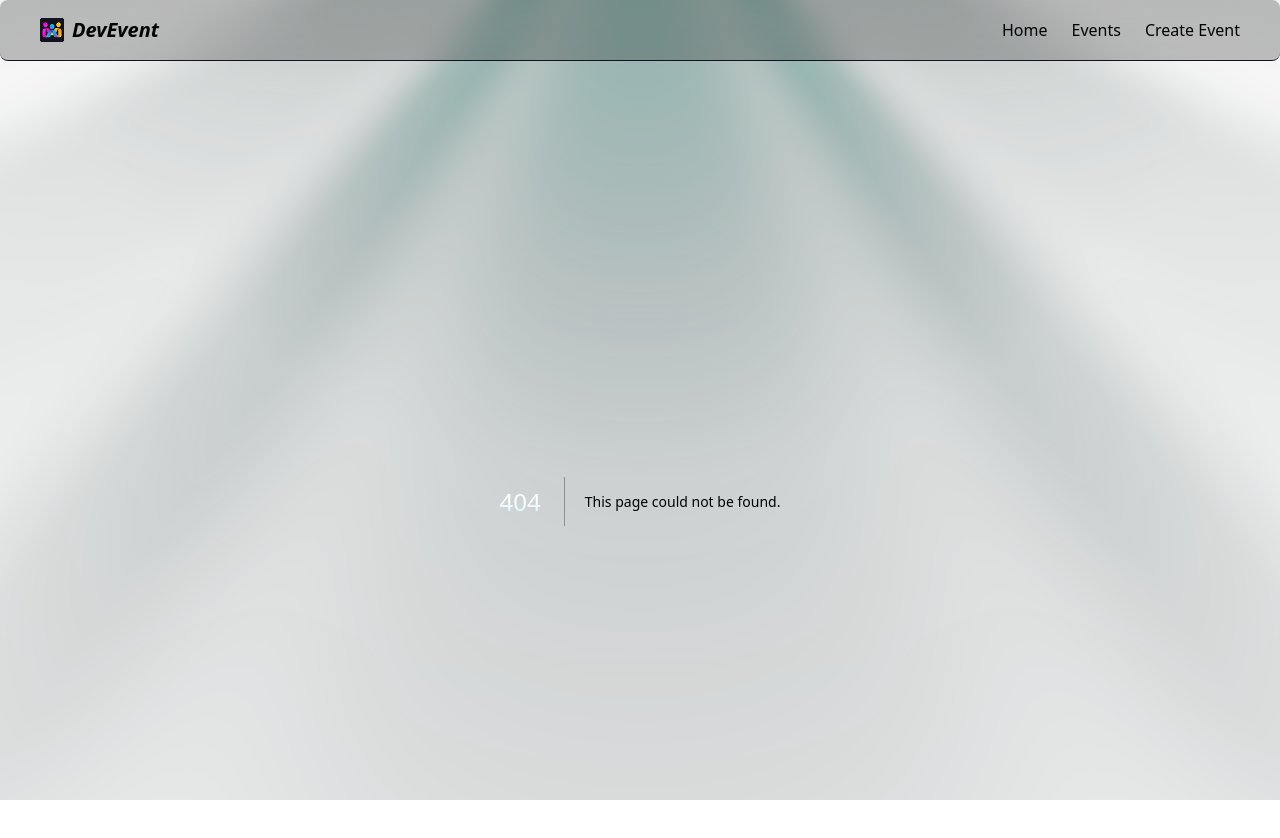
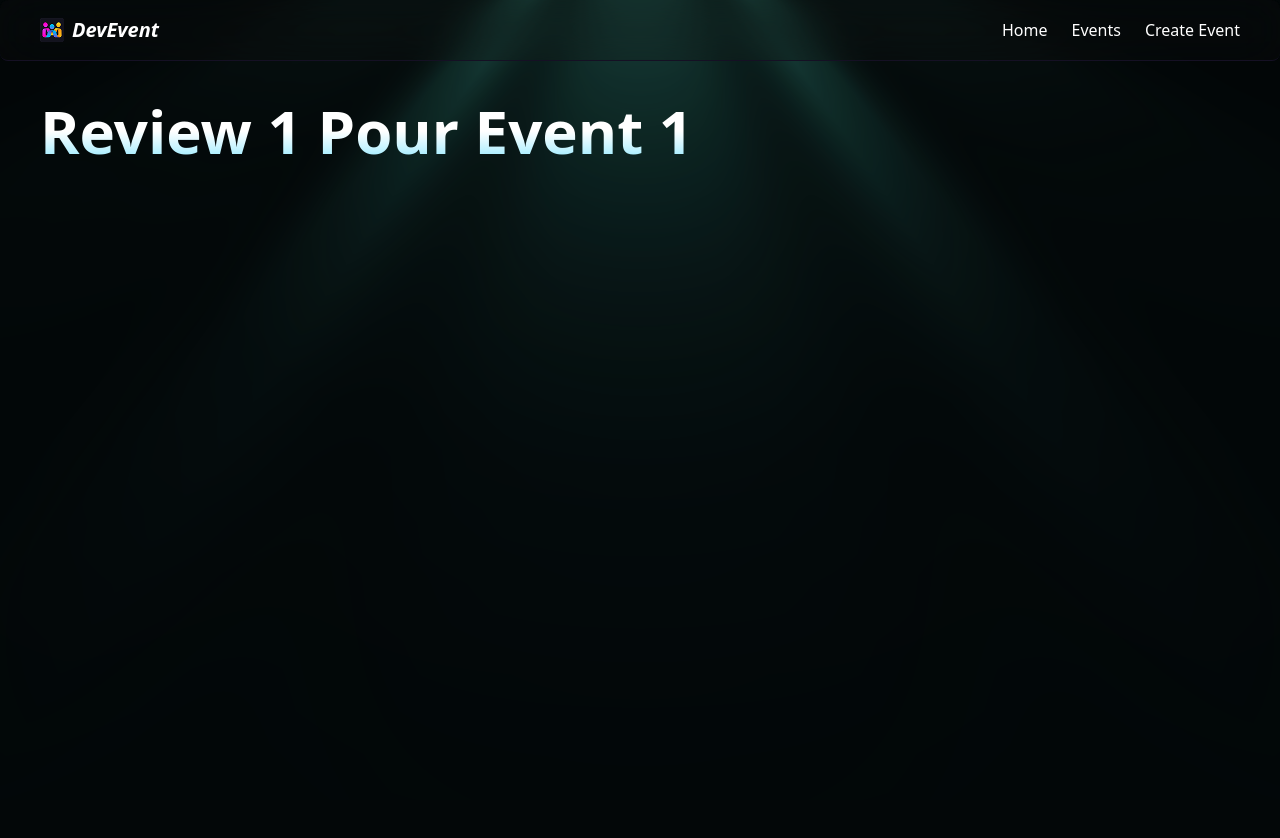
Before and after one commit to ZouhairDev49/DevEvent-Next.js16, a Next.js app: page /events/1/reviews/1 in a window 1280 px wide. Before the commit this address had no page. Shown: the top 838 px of the page. After the commit the page ends 800 px from the top, so only its background shows below. Built offline with nearby package versions, Linux system fonts and the light colour scheme; a web font is replaced by a local one.

Commit message:
Learn routing next js

```diff
--- /dev/null
+++ b/app/docs/[...slug]/page.tsx
@@ -0,0 +1,16 @@
+
+export default async function page({params}:{
+  params : Promise<{slug:string}>;
+}) {
+  const slug = (await params).slug;
+  if(slug?.length == 2){
+    return <h1> Viewing docs for feature {slug[0]} and concept {slug[1]}</h1>
+  }else if(slug?.length == 1){
+    return <h1> Viewing docs for feature {slug[0]}</h1>
+  }
+  return (
+    <>
+      <h1>Docs Home Page</h1>
+    </>
+  )
+}
--- a/app/events/[slug]/page.tsx
+++ b/app/events/[slug]/page.tsx
@@ -4,7 +4,7 @@ import Link from "next/link";
 import { notFound } from "next/navigation";
 
 export default async function page({
-  params,
+  params
 }: {
   params: Promise<{ slug: string }>;
 }) {
--- /dev/null
+++ b/app/events/[slug]/reviews/[reviewId]/page.tsx
@@ -0,0 +1,12 @@
+
+export default async function page({params}:{
+  params : Promise<{reviewId: string,slug: string}>
+}) {
+  const reviewId = (await params).reviewId;
+  const eventId = (await params).slug;
+  return (
+    <>
+      <h1>Review {reviewId} Pour Event {eventId} </h1>
+    </>
+  )
+}
--- a/app/page.tsx
+++ b/app/page.tsx
@@ -25,7 +25,6 @@ export default function Home() {
           }
         </ul>
       </div>
-
     </section>
   );
 }
```
